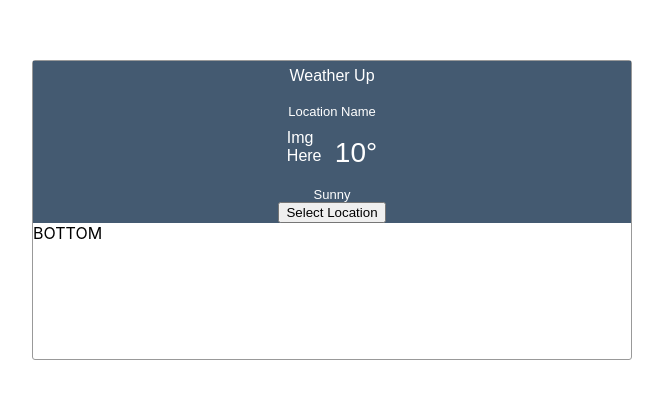
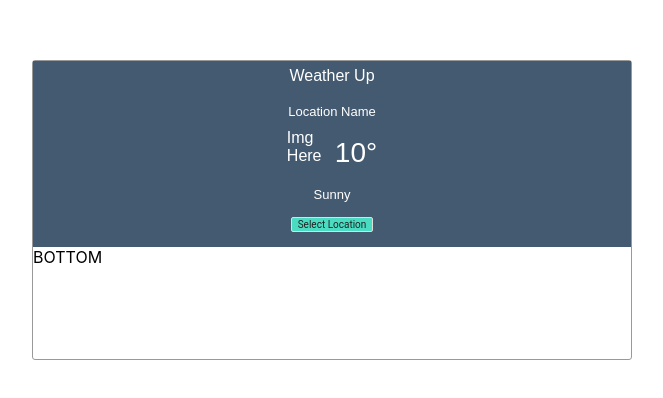
Before and after one commit to elkarouani/react-weather-app, a React (Create React App) app: page / in a window 1280 px wide. Shown: the part 190-588 px from the top of the page, without its empty margins (308-971 px from the left). Built offline with nearby package versions, Linux system fonts and the light colour scheme.

Commit message:
Task: editing style to the selecting location botton on the top section component

```diff
--- a/src/components/top/style.scss
+++ b/src/components/top/style.scss
@@ -56,5 +56,9 @@
 }
 
 .btn-select-location {
-
+	background-color: #49DCC2;
+	font-size: 10px;
+	font-family: Roboto, sans-serif;
+	border-radius: 2px;
+	color: #222;
 }
--- a/src/sass/app.scss
+++ b/src/sass/app.scss
@@ -35,5 +35,10 @@ body,
 }
 
 .btn {
+	border: 1px solid #ddd;
+	margin: 15px 0;
 
+	&:focus {
+		outline: none;
+	}
 }
```
